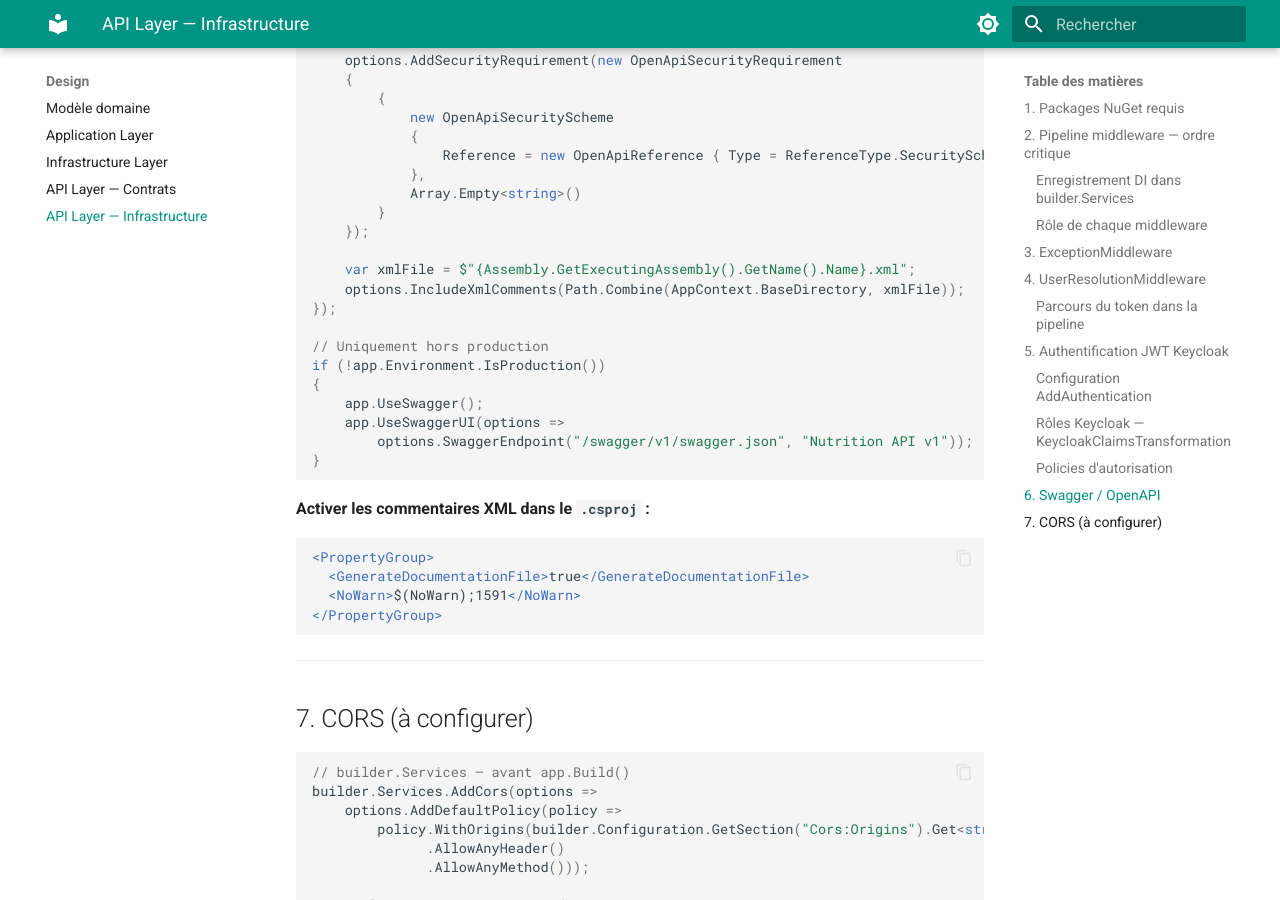
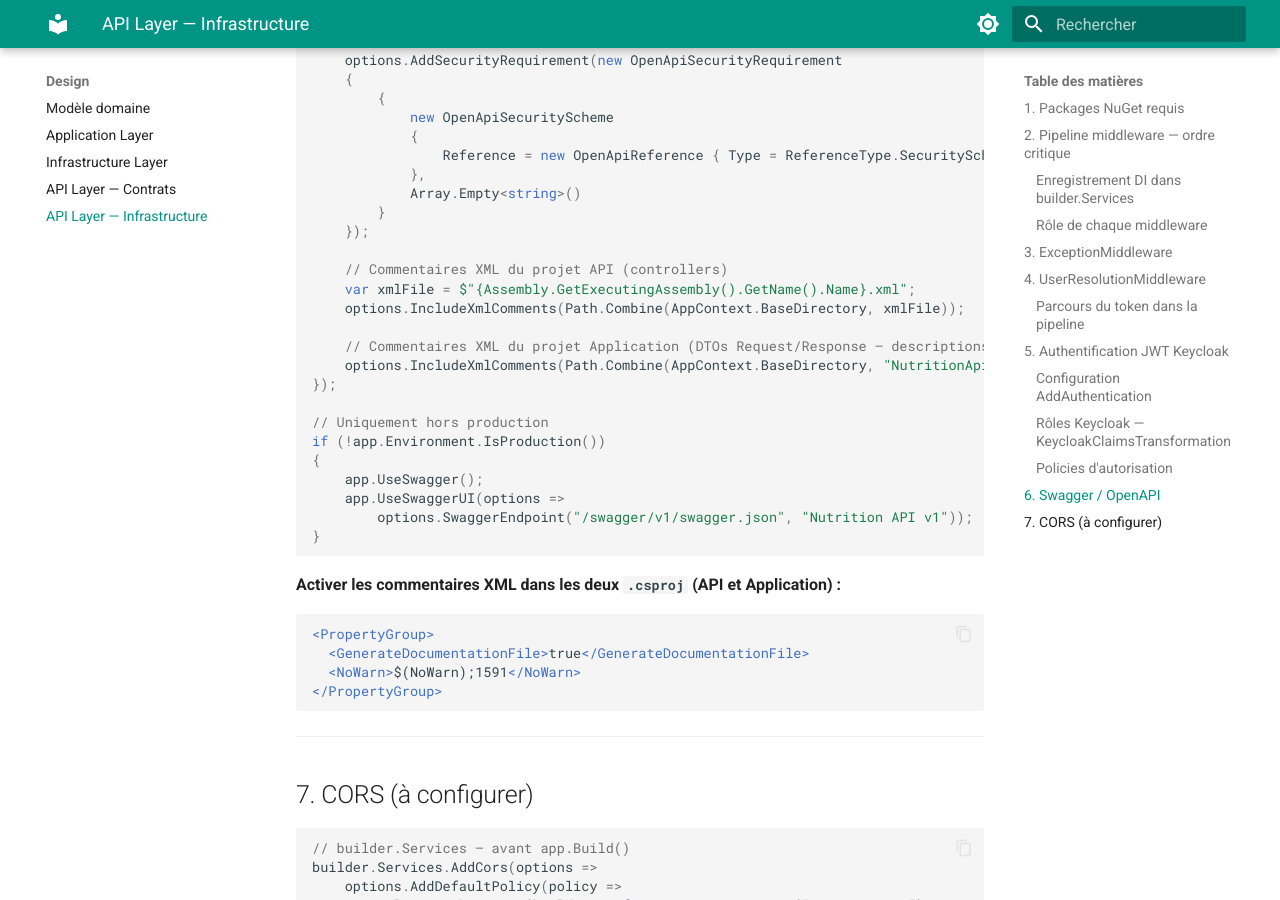
Before and after one commit to MGNetworking/docs-nutrition, an MkDocs documentation site: the page built from pages/backend/design/design-api-infrastructure.md, in a window 1280 px wide and 900 px high, scrolled down 6264 px. Built offline with MkDocs 1.6.1 and Material for MkDocs 9.7.7, drawn with Linux system fonts in a browser that asks for light colours.

Commit message:
docs(api): documenter la génération Swagger XML pour le projet Application
Ajouter la prise en compte du fichier NutritionApi.Application.xml
pour inclure les commentaires XML des DTOs Request/Response dans
Swagger, en plus de ceux du projet API.

````diff
--- a/pages/backend/design/design-api-infrastructure.md
+++ b/pages/backend/design/design-api-infrastructure.md
@@ -302,8 +302,12 @@ builder.Services.AddSwaggerGen(options =>
         }
     });
 
+    // Commentaires XML du projet API (controllers)
     var xmlFile = $"{Assembly.GetExecutingAssembly().GetName().Name}.xml";
     options.IncludeXmlComments(Path.Combine(AppContext.BaseDirectory, xmlFile));
+
+    // Commentaires XML du projet Application (DTOs Request/Response — descriptions des schémas)
+    options.IncludeXmlComments(Path.Combine(AppContext.BaseDirectory, "NutritionApi.Application.xml"));
 });
 
 // Uniquement hors production
@@ -315,7 +319,7 @@ if (!app.Environment.IsProduction())
 }
 ```
 
-**Activer les commentaires XML dans le `.csproj` :**
+**Activer les commentaires XML dans les deux `.csproj` (API et Application) :**
 
 ```xml
 <PropertyGroup>
````
